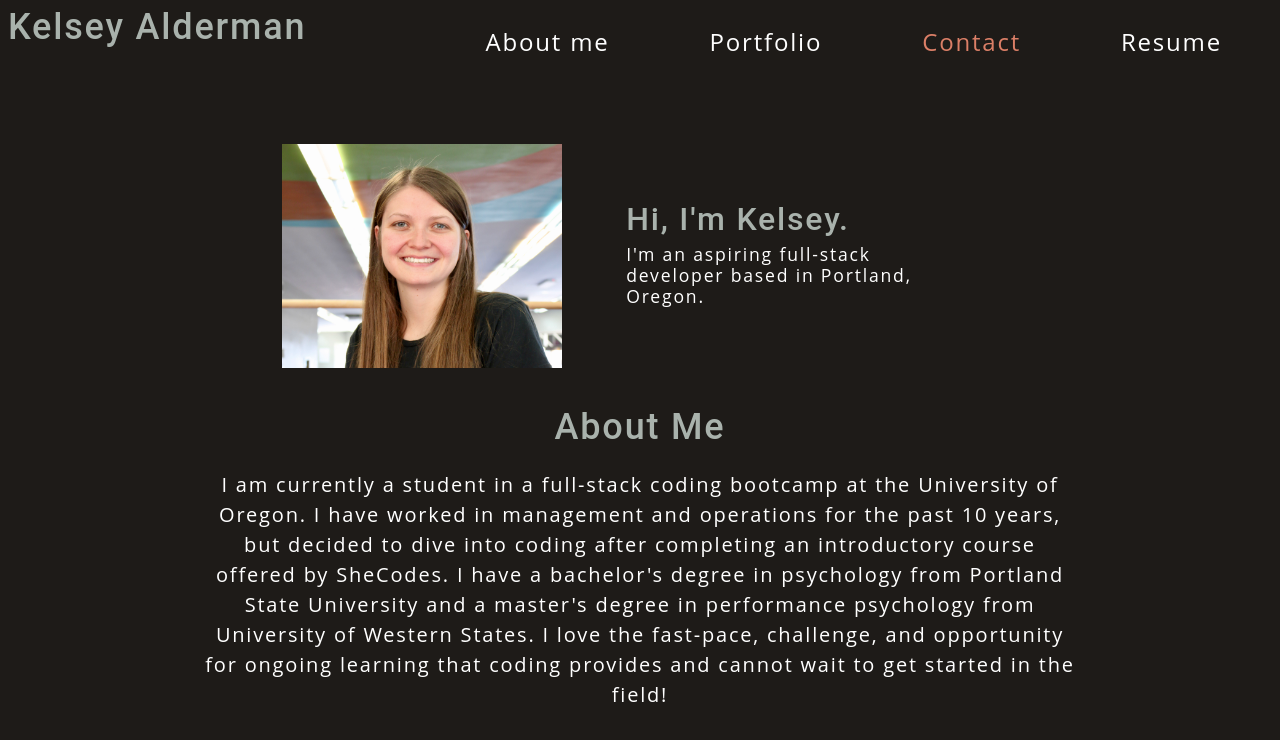
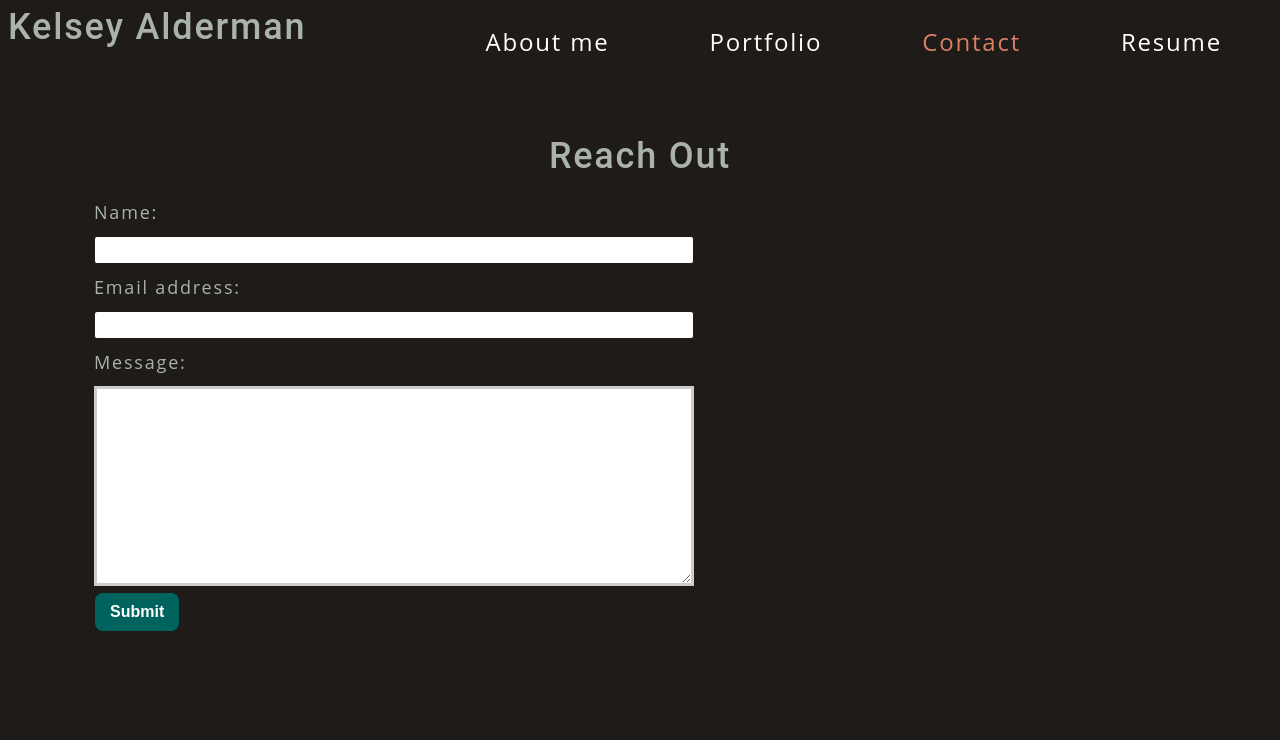
Before and after one commit to kelseyalderman/react-portfolio, a React (Create React App) app: page / in a window 1280 px wide. Both pictures are taken after a click on the item "Contact". Shown: the top 740 px of the page. Built offline with nearby package versions, Linux system fonts and the light colour scheme.

Commit message:
style contact form

```diff
--- /dev/null
+++ b/src/components/Contact/index.js
@@ -0,0 +1,84 @@
+import React, { useState } from "react";
+import { validateEmail } from "../../utils/helpers";
+
+function Contact() {
+  const [formState, setFormState] = useState({
+    name: "",
+    email: "",
+    message: "",
+  });
+
+  const [errorMessage, setErrorMessage] = useState("");
+  const { name, email, message } = formState;
+
+  function handleChange(e) {
+    if (e.target.name === "email") {
+      const isValid = validateEmail(e.target.value);
+      // isValid conditional statement
+      if (!isValid) {
+        setErrorMessage("Your email is invalid.");
+      } else {
+        setErrorMessage("");
+      }
+    } else {
+      if (!e.target.value.length) {
+        setErrorMessage(`${e.target.name} is required.`);
+      } else {
+        setErrorMessage("");
+      }
+    }
+
+    if (!errorMessage) {
+      setFormState({ ...formState, [e.target.name]: e.target.value });
+    }
+  }
+
+  function handleSubmit(e) {
+    e.preventDefault();
+    console.log(formState);
+  }
+
+  // JSX
+  return (
+    <section>
+      <h2 className="section-title">Reach Out</h2>
+      <form id="contact-form" onSubmit={handleSubmit}>
+        <div>
+          <label htmlFor="name">Name:</label>
+          <input
+            type="text"
+            name="name"
+            defaultValue={name}
+            onBlur={handleChange}
+          />
+        </div>
+        <div>
+          <label htmlFor="email">Email address:</label>
+          <input
+            type="email"
+            name="email"
+            defaultValue={email}
+            onBlur={handleChange}
+          />
+        </div>
+        <div>
+          <label htmlFor="message">Message:</label>
+          <textarea
+            name="message"
+            rows="5"
+            defaultValue={message}
+            onBlur={handleChange}
+          />
+        </div>
+        {errorMessage && (
+          <div>
+            <p className="error-text">{errorMessage}</p>
+          </div>
+        )}
+        <button type="submit">Submit</button>
+      </form>
+    </section>
+  );
+}
+
+export default Contact;
--- a/src/components/Page/index.js
+++ b/src/components/Page/index.js
@@ -1,12 +1,15 @@
 import React from "react";
 import PageContent from "../PageContent";
 import About from "../About";
+import Contact from "../Contact";
 
 function Page({ currentPage }) {
   const renderPage = () => {
     switch (currentPage.name) {
       case "about me":
         return <About />;
+      case "contact":
+        return <Contact />;
       default:
         return <About />;
     }
--- a/src/index.css
+++ b/src/index.css
@@ -102,14 +102,16 @@ header a {
 
 button {
   font-size: 1rem;
+  font-weight: 600;
   text-decoration: none;
-  padding: 0.25rem 1rem;
   border-radius: 0.5rem;
   border: none;
+  color: #fff;
   outline: none;
   cursor: pointer;
   margin: 0 1px;
-  background-color: var(--secondary);
+  background-color: var(--primary);
+  padding: 10px 15px;
 }
 
 button:hover {
@@ -134,8 +136,10 @@ form {
 }
 
 input {
+  margin: 10px 0;
   font-size: 1rem;
   padding: 0.25rem;
+  width: 600px;
   border: 1px solid var(--dark);
   outline: none;
   border-radius: 3px;
@@ -145,6 +149,11 @@ input {
 input:focus {
   border: 1px solid var(--secondary);
   box-shadow: 0 0 0.25rem rgba(0, 0, 0, 0.5);
+}
+
+label {
+  margin-right: 10px;
+  color: var(--tertiary);
 }
 
 li {
@@ -166,9 +175,10 @@ nav li {
 
 textarea {
   width: 600px;
-  height: 120px;
+  height: 200px;
   border: 3px solid #cccccc;
   padding: 5px;
+  margin-top: 10px;
 }
 
 /* HERO STYLES START */
@@ -199,7 +209,6 @@ textarea {
 /* SECTION TITLE STYLES START */
 .section-title {
   font-size: 36px;
-  color: var(--primary-color);
   text-align: center;
   margin: 0 auto 20px auto;
   width: 50%;
@@ -219,7 +228,6 @@ textarea {
   font-size: 20px;
   text-align: center;
 }
-
 /* ABOUT ME STYLES END */
 
 .container {
@@ -325,18 +333,6 @@ textarea {
   margin-bottom: 25px;
 }
 
-button {
-  background: var(--primary);
-  border: 0;
-  border-radius: 5px;
-  color: #fff;
-  cursor: pointer;
-  font-size: 16px;
-  font-weight: 600;
-  margin-bottom: 30px;
-  padding: 10px 15px;
-}
-
 a {
   border-radius: 5px;
   color: var(--primary);
```
